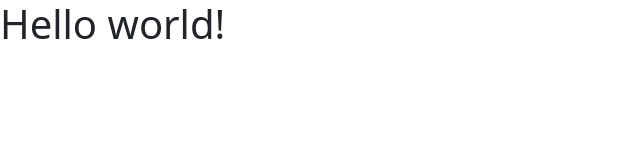
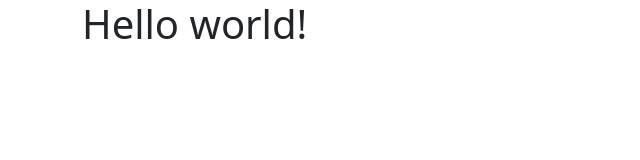
Before and after one commit to Mar-Issah/Gatsby-portfolio-website, a Gatsby site: page / in a window 1280 px wide. Shown: the whole page, without its empty margins (0-640 px from the left). Built offline with nearby package versions, Linux system fonts and the light colour scheme; Gatsby itself is replaced by a stand-in of ours.

Commit message:
Install dependencies

```diff
--- a/package.json
+++ b/package.json
@@ -14,7 +14,6 @@
     "test": "echo \"Write tests! -> https://gatsby.dev/unit-testing\" && exit 1"
   },
   "dependencies": {
-    "boostrap": "^2.0.0",
     "bootstrap": "^5.1.3",
     "gatsby": "^4.4.0",
     "gatsby-plugin-typography": "^4.4.0",
--- a/src/pages/index.js
+++ b/src/pages/index.js
@@ -4,7 +4,7 @@ import "bootstrap/dist/css/bootstrap.min.css"
 
 const Home = () => {
   return (
-    <div>
+    <div className="container">
       <h1> Hello world!</h1>
     </div>
   )
```
Also changed, not shown: src/pages/about.js (added, +7 -0 lines), 1 other file.
